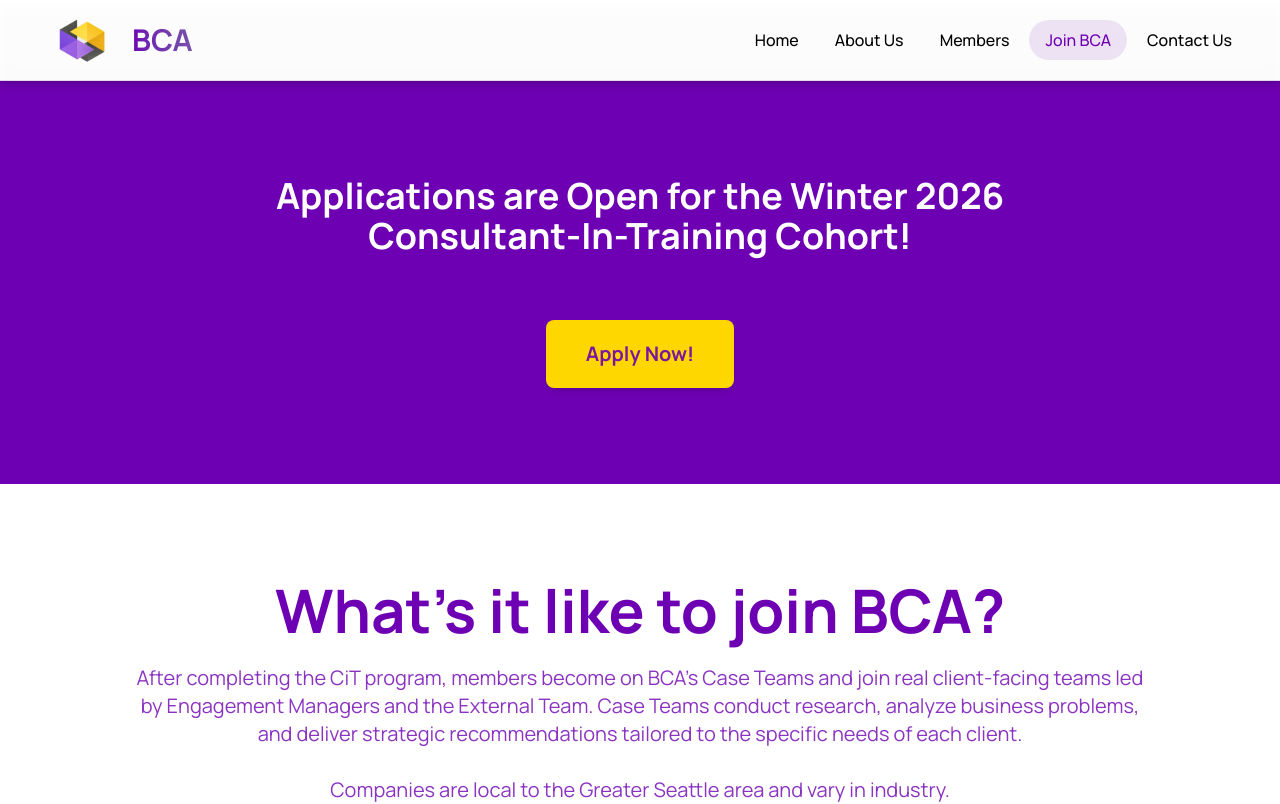
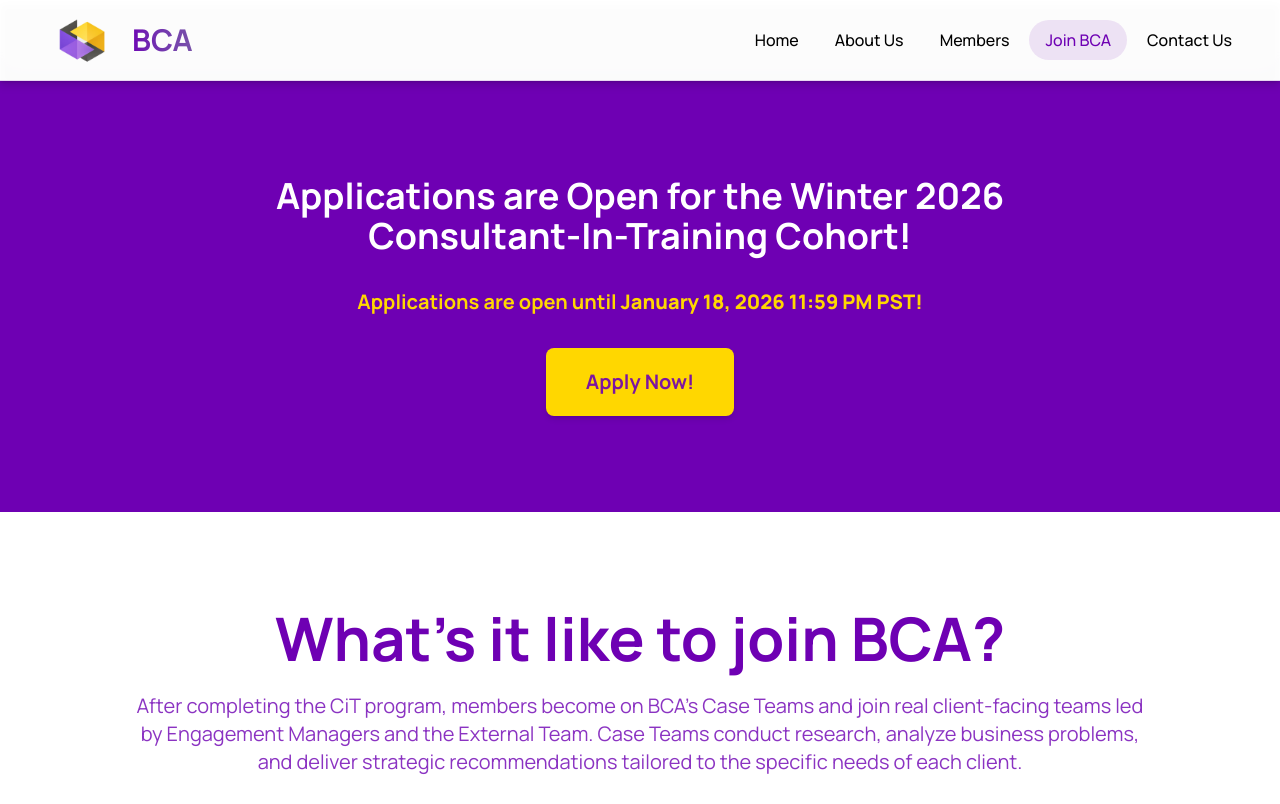
Before and after one commit to KhushMG/bca-website, a Next.js app: page /join in a window 1280 px wide. Shown: the top 804 px of the page. Built offline with nearby package versions, Linux system fonts and the light colour scheme.

Commit message:
adding application due date

```diff
--- a/app/join/page.tsx
+++ b/app/join/page.tsx
@@ -5,10 +5,13 @@ export default function JoinPage() {
     <div className="pt-20">
       <section className="py-24 bg-purple">
         <div className="max-w-4xl mx-auto px-6 lg:px-8 justify-center">
-          <h2 className="text-4xl font-heading font-bold text-white mb-16 text-center">
+          <h2 className="text-4xl font-heading font-bold text-white mb-8 text-center">
             Applications are Open for the Winter 2026 Consultant-In-Training
             Cohort!
           </h2>
+          <h3 className="text-xl font-heading font-semibold text-gold mb-8 text-center">
+          Applications are open until <strong> January 18, 2026 11:59 PM PST!</strong>
+          </h3>
 
           <div className="flex flex-col md:flex-row items-center justify-center gap-4 md:gap-6">
             <div className="flex flex-col items-center text-white">
```
